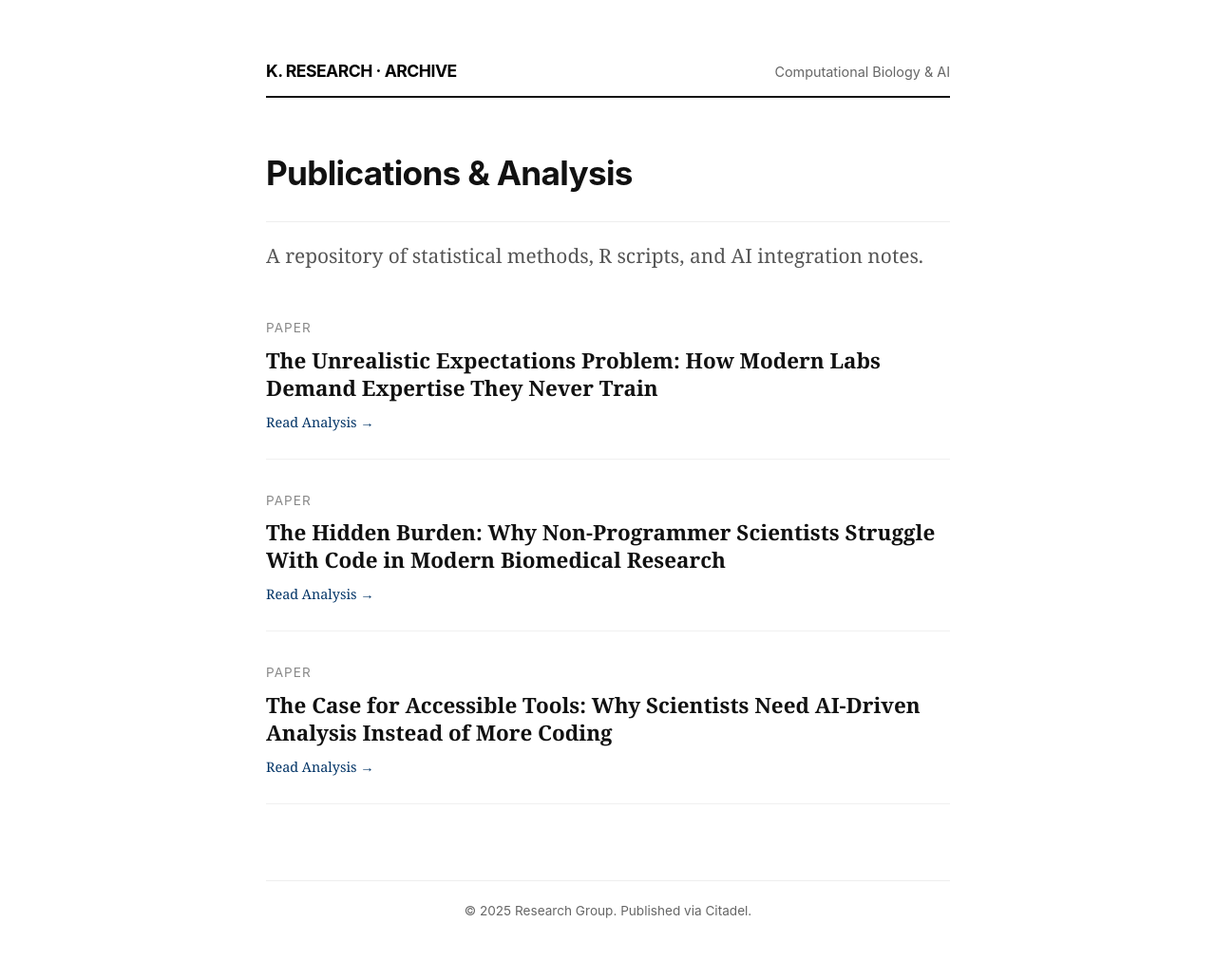
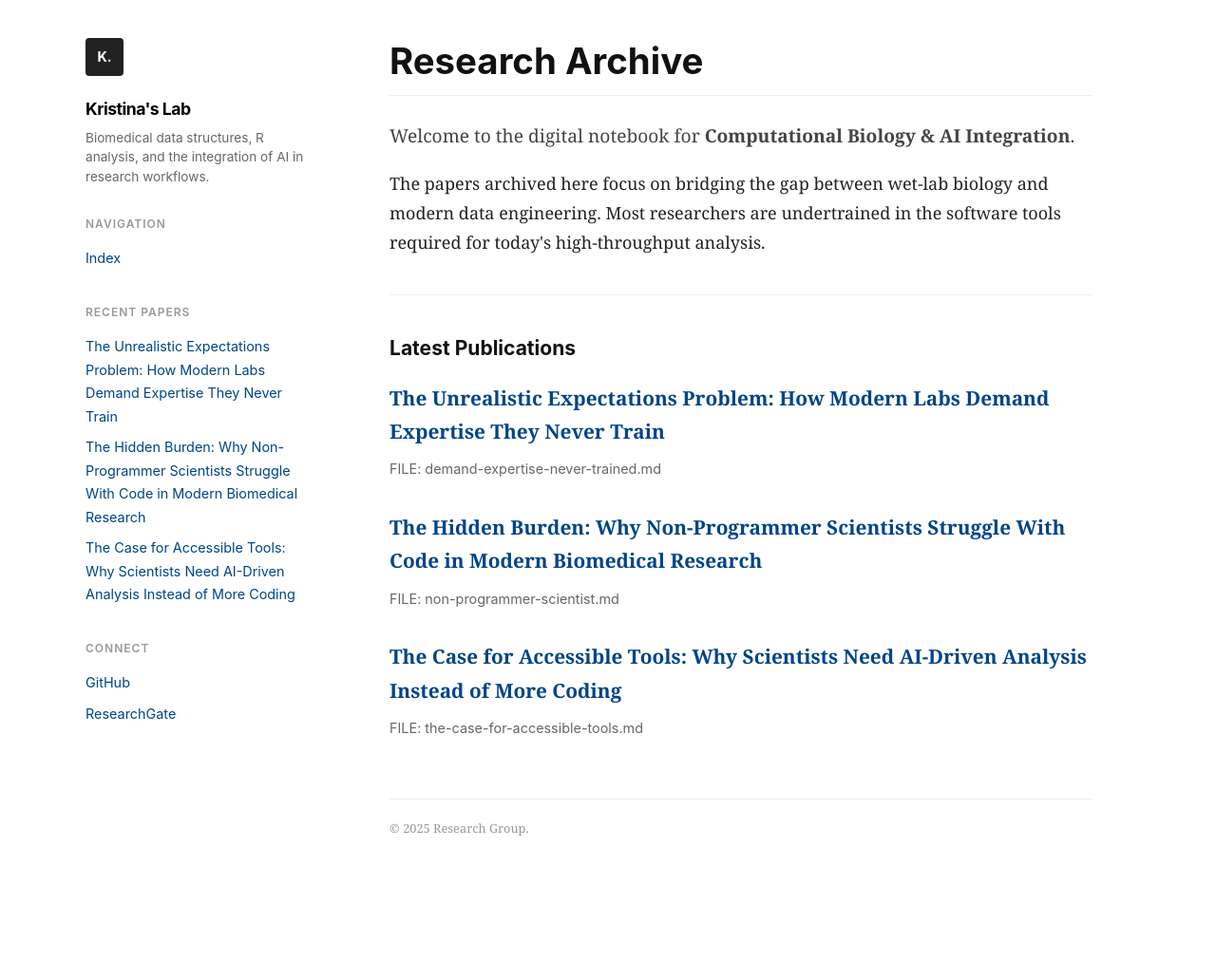
Before and after one commit to KSVQ/wikki-sci, a Flask app: page / in a window 1280 px wide. Shown: the whole page at 95% size. After the commit the page ends 880 px from the top, so only its background shows below. Run offline with Flask 3, Linux system fonts and the light colour scheme.

Commit message:
Testing MD Code Bloc

```diff
--- a/app.py
+++ b/app.py
@@ -7,23 +7,31 @@ app = Flask(__name__)
 # CONFIGURATION
 CONTENT_DIR = 'content'
 
-@app.route('/')
-def index():
-    # List all markdown files in the folder to make an index page
+def get_posts():
+    """Helper function to get list of posts."""
     try:
         files = [f for f in os.listdir(CONTENT_DIR) if f.endswith('.md')]
     except FileNotFoundError:
-        return "Content directory not found.", 404
+        return []
 
     posts = []
     for f in files:
-        # Minimal parsing to get a title (assumes first line is # Title)
-        # FIX: Added encoding='utf-8' to handle special characters
+        # Use utf-8 to prevent Windows crash
         with open(os.path.join(CONTENT_DIR, f), 'r', encoding='utf-8') as file_handle:
             first_line = file_handle.readline().strip().replace('#', '').strip()
             slug = f.replace('.md', '')
             posts.append({'title': first_line or slug, 'slug': slug})
-    return render_template('index.html', posts=posts)
+    return posts
+
+# AUTOMATION: This runs before every template render
+@app.context_processor
+def inject_posts():
+    return dict(sidebar_posts=get_posts())
+
+@app.route('/')
+def index():
+    # We don't need to pass posts here anymore, the context_processor does it
+    return render_template('index.html')
 
 @app.route('/<slug>')
 def page(slug):
@@ -31,15 +39,12 @@ def page(slug):
     if not os.path.exists(filepath):
         abort(404)
 
-    # FIX: Added encoding='utf-8' here as well
     with open(filepath, 'r', encoding='utf-8') as f:
         content = f.read()
 
-    # Convert Markdown to HTML with R/Python syntax highlighting
     html_content = markdown.markdown(content, extensions=['fenced_code', 'codehilite'])
 
     return render_template('post.html', content=html_content, title=slug)
 
 if __name__ == '__main__':
-    # Use 8000 locally as well to match server config
     app.run(debug=True, host='0.0.0.0', port=8000)
--- a/templates/base.html
+++ b/templates/base.html
@@ -7,10 +7,11 @@
     <style>
         :root {
             --bg-color: #ffffff;
-            --text-color: #222222;
-            --accent-color: #003366; /* Academic Blue */
-            --meta-color: #666666;
-            --code-bg: #f5f7f9;
+            --text-color: #222;
+            --accent-color: #004488;
+            --meta-color: #666;
+            --sidebar-bg: #fdfdfd;
+            --border-color: #eee;
             --font-body: "Georgia", "Times New Roman", serif;
             --font-head: -apple-system, BlinkMacSystemFont, "Segoe UI", "Roboto", sans-serif;
         }
@@ -19,87 +20,157 @@
             background-color: var(--bg-color);
             color: var(--text-color);
             font-family: var(--font-body);
-            line-height: 1.7; /* High readability */
-            font-size: 19px; /* Slightly larger for authority */
+            line-height: 1.7;
+            font-size: 18px;
             margin: 0;
             padding: 0;
-            -webkit-font-smoothing: antialiased;
         }
 
-        .container {
-            max-width: 720px;
+        /* THE GRID LAYOUT */
+        .layout-wrapper {
+            display: grid;
+            grid-template-columns: 260px minmax(0, 740px); /* Sidebar | Content */
+            gap: 60px;
+            max-width: 1100px;
             margin: 0 auto;
-            padding: 60px 20px;
+            padding: 40px 20px;
+            align-items: start; /* Keeps sidebar at top */
+        }
+
+        /* SIDEBAR STYLING */
+        .sidebar {
+            font-family: var(--font-head);
+            font-size: 0.9rem;
+            position: sticky; /* Sticks while scrolling */
+            top: 40px;
+            padding-right: 20px;
+            border-right: 1px solid transparent;
+        }
+
+        .author-name {
+            font-weight: 700;
+            font-size: 1.1rem;
+            color: #000;
+            display: block;
+            margin-bottom: 5px;
+            letter-spacing: -0.5px;
+        }
+
+        .author-bio {
+            color: var(--meta-color);
+            font-size: 0.85rem;
+            margin-bottom: 30px;
+            line-height: 1.5;
+        }
+
+        .nav-section { margin-bottom: 30px; }
+        .nav-title {
+            text-transform: uppercase;
+            font-size: 0.75rem;
+            letter-spacing: 1px;
+            color: #999;
+            margin-bottom: 10px;
+            font-weight: 600;
+        }
+
+        .nav-link {
+            display: block;
+            color: var(--accent-color);
+            text-decoration: none;
+            padding: 4px 0;
+            transition: color 0.2s;
+        }
+        .nav-link:hover { color: #000; text-decoration: underline; }
+        .nav-link.active { color: #000; font-weight: 600; }
+
+        /* MAIN CONTENT STYLING */
+        .main-content {
+            min-width: 0; /* Prevents overflow */
         }
 
         /* Typography */
-        h1, h2, h3 {
-            font-family: var(--font-head);
-            font-weight: 700;
-            color: #111;
-            margin-top: 2em;
-            margin-bottom: 0.8em;
-            letter-spacing: -0.02em;
+        h1, h2, h3 { font-family: var(--font-head); color: #111; margin-top: 2em; line-height: 1.3; }
+        h1 { font-size: 2.4rem; margin-top: 0; padding-bottom: 10px; border-bottom: 1px solid #eee; }
+        h2 { font-size: 1.6rem; }
+
+        a { color: var(--accent-color); text-decoration: none; }
+        a:hover { text-decoration: underline; }
+
+        /* Code Blocks */
+        pre {
+            background: #f7f9fb;
+            padding: 20px;
+            border-radius: 4px;
+            border-left: 3px solid var(--accent-color);
+            overflow-x: auto;
+            font-size: 0.85em;
+            font-family: "Menlo", monospace;
         }
 
-        h1 { font-size: 2.2rem; border-bottom: 1px solid #eee; padding-bottom: 20px; margin-top: 0; }
-        h2 { font-size: 1.5rem; }
-        h3 { font-size: 1.2rem; text-transform: uppercase; letter-spacing: 0.05em; font-size: 0.9rem; color: var(--meta-color); }
-
-        a { color: var(--accent-color); text-decoration: none; border-bottom: 1px solid transparent; transition: border 0.2s; }
-        a:hover { border-bottom: 1px solid var(--accent-color); }
-
-        /* The "Journal" Navigation */
-        .header {
-            border-bottom: 2px solid #111;
-            padding-bottom: 10px;
-            margin-bottom: 50px;
-            display: flex;
-            justify-content: space-between;
-            align-items: baseline;
-            font-family: var(--font-head);
-        }
-        .brand { font-weight: 700; font-size: 1.1rem; color: #000; letter-spacing: -0.5px; }
-        .brand:hover { border-bottom: none; }
-        .nav-link { font-size: 0.9rem; color: var(--meta-color); }
-
-        /* Code Blocks (The R-Snippet Highlight) */
-        pre {
-            background: var(--code-bg);
-            padding: 20px;
-            border-radius: 4px;
-            border-left: 4px solid var(--accent-color);
-            overflow-x: auto;
-            font-size: 0.85em;
-            margin: 30px 0;
-        }
-        code { font-family: "Menlo", "Consolas", "Monaco", monospace; }
-        p code { background: #eee; padding: 2px 5px; border-radius: 3px; font-size: 0.9em; }
-
-        /* Footer */
-        .footer {
-            margin-top: 80px;
-            padding-top: 20px;
-            border-top: 1px solid #eee;
-            font-family: var(--font-head);
-            font-size: 0.85rem;
-            color: var(--meta-color);
-            text-align: center;
+        /* MOBILE RESPONSIVENESS */
+        @media (max-width: 900px) {
+            .layout-wrapper {
+                grid-template-columns: 1fr; /* Stack vertically */
+                gap: 40px;
+            }
+            .sidebar {
+                position: relative;
+                top: 0;
+                border-right: none;
+                border-bottom: 1px solid var(--border-color);
+                padding-bottom: 20px;
+            }
         }
     </style>
 </head>
 <body>
-    <div class="container">
-        <div class="header">
-            <a href="/" class="brand">K. RESEARCH &middot; ARCHIVE</a>
-            <span class="nav-link">Computational Biology & AI</span>
+
+<div class="layout-wrapper">
+
+    <!-- THE SIDEBAR -->
+    <aside class="sidebar">
+        <div style="margin-bottom: 20px;">
+            <!-- Placeholder for a logo or your initials -->
+            <div style="width: 40px; height: 40px; background: #222; color: #fff; text-align: center; line-height: 40px; font-weight: bold; border-radius: 4px;">K.</div>
         </div>
 
+        <a href="/" class="author-name">Kristina's Lab</a>
+        <div class="author-bio">
+            Biomedical data structures, R analysis, and the integration of AI in research workflows.
+        </div>
+
+        <div class="nav-section">
+            <div class="nav-title">Navigation</div>
+            <a href="/" class="nav-link">Index</a>
+            <!-- You can add specific static pages here later -->
+        </div>
+
+        <div class="nav-section">
+            <div class="nav-title">Recent Papers</div>
+            <!-- Dynamic List from Python -->
+            {% for post in sidebar_posts %}
+                <a href="/{{ post.slug }}" class="nav-link">{{ post.title }}</a>
+            {% endfor %}
+        </div>
+
+        <div class="nav-section">
+            <div class="nav-title">Connect</div>
+            <!-- Add your real links later -->
+            <a href="#" class="nav-link">GitHub</a>
+            <a href="#" class="nav-link">ResearchGate</a>
+        </div>
+    </aside>
+
+    <!-- THE PAPER -->
+    <main class="main-content">
         {% block content %}{% endblock %}
 
-        <div class="footer">
-            &copy; 2025 Research Group. Published via Citadel.
+        <div style="margin-top: 60px; font-size: 0.8rem; color: #999; border-top: 1px solid #eee; padding-top: 20px;">
+            &copy; 2025 Research Group.
         </div>
-    </div>
+    </main>
+
+</div>
+
 </body>
 </html>
--- a/templates/index.html
+++ b/templates/index.html
@@ -1,27 +1,31 @@
 {% extends "base.html" %}
 
 {% block content %}
-<div style="margin-bottom: 40px;">
-    <h1>Publications & Analysis</h1>
-    <p style="font-size: 1.1em; color: #555; margin-top: -10px;">
-        A repository of statistical methods, R scripts, and AI integration notes.
+<div class="article">
+    <h1>Research Archive</h1>
+    <p style="font-size: 1.2rem; color: #444;">
+        Welcome to the digital notebook for <strong>Computational Biology & AI Integration</strong>.
     </p>
-</div>
+    <p>
+        The papers archived here focus on bridging the gap between wet-lab biology and modern data engineering.
+        Most researchers are undertrained in the software tools required for today's high-throughput analysis.
+    </p>
+    <hr style="margin: 40px 0; border: 0; border-top: 1px solid #eee;">
 
-<ul style="list-style: none; padding: 0;">
-    {% for post in posts %}
-    <li style="margin-bottom: 25px; border-bottom: 1px solid #f0f0f0; padding-bottom: 25px;">
-        <span style="font-family: var(--font-head); font-size: 0.85rem; color: #888; text-transform: uppercase; letter-spacing: 1px;">PAPER</span>
-        <div style="margin-top: 5px;">
-            <a href="/{{ post.slug }}" style="font-size: 1.4rem; font-weight: 700; color: #111; display: block; line-height: 1.3;">
+    <h3>Latest Publications</h3>
+
+    <!-- Main content list -->
+    <ul style="list-style: none; padding: 0;">
+        {% for post in sidebar_posts %}
+        <li style="margin-bottom: 30px;">
+            <a href="/{{ post.slug }}" style="font-size: 1.3rem; font-weight: 700; display: block; margin-bottom: 5px;">
                 {{ post.title }}
             </a>
-        </div>
-        <div style="margin-top: 8px; font-size: 0.95rem; color: #555;">
-            <!-- If we had descriptions, they would go here. For now, just the link. -->
-            <a href="/{{ post.slug }}" style="font-size: 0.9rem; font-weight: 500;">Read Analysis &rarr;</a>
-        </div>
-    </li>
-    {% endfor %}
-</ul>
+            <span style="font-size: 0.9rem; color: #666; font-family: var(--font-head);">
+                FILE: {{ post.slug }}.md
+            </span>
+        </li>
+        {% endfor %}
+    </ul>
+</div>
 {% endblock %}
```
Also changed, not shown: content/non-programmer-scientist.md (+50 -0 lines).
